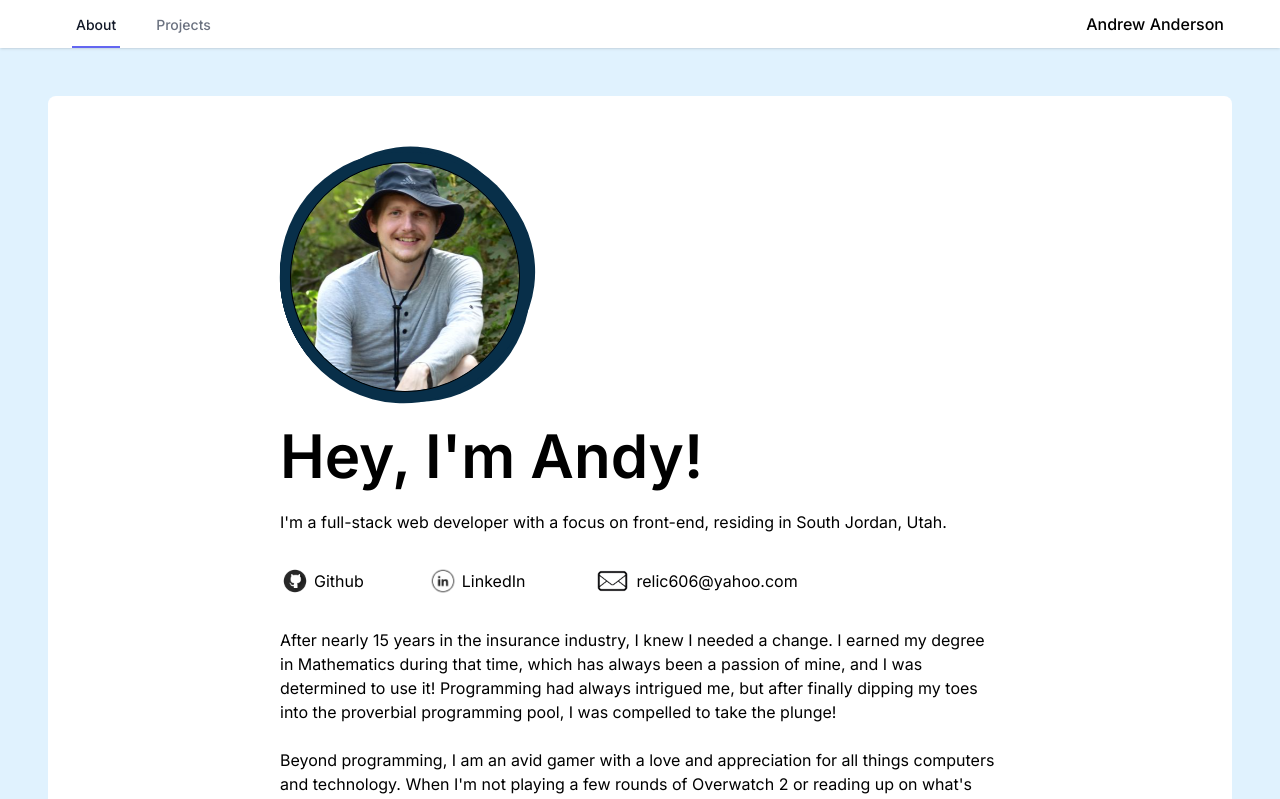
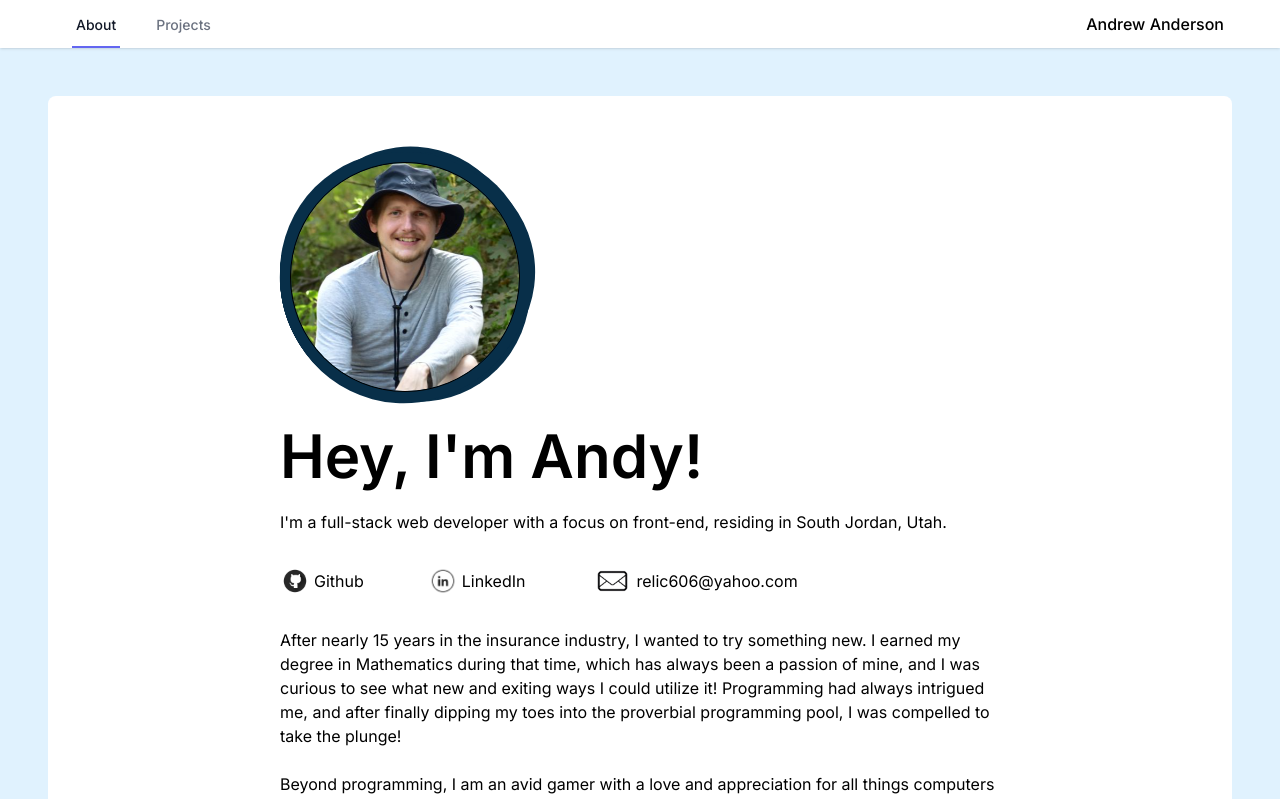
Before and after one commit to relic606/portfolio, a Next.js app: page / in a window 1280 px wide. Shown: the top 799 px of the page. Built offline with nearby package versions, Linux system fonts and the light colour scheme.

Commit message:
revised profile text

```diff
--- a/app/page.js
+++ b/app/page.js
@@ -6,7 +6,7 @@ import ProfileCircle from "./components/ProfileCircle";
 export default function App() {
 	return (
 		<main className="flex flex-row place-content-center sm:m-12 rounded-lg bg-white sm:p-8 mx-auto flex-wrap my-12 sm:gap-12">
-			<section className="rounded flex place-content-center flex-col p-6 sm:about-section sm:max-w-3xl">
+			<section className="rounded flex place-content-center flex-col p-6 sm:about-section sm:max-w-3xl ">
 				<div className="flex mx-auto sm:mx-0">
 					<ProfileCircle />
 				</div>
@@ -65,12 +65,12 @@ export default function App() {
 					</div>
 
 					<p>
-						After nearly 15 years in the insurance industry, I knew I needed a
-						change. I earned my degree in Mathematics during that time, which
-						has always been a passion of mine, and I was determined to use it!
-						Programming had always intrigued me, but after finally dipping my
-						toes into the proverbial programming pool, I was compelled to take
-						the plunge!
+						After nearly 15 years in the insurance industry, I wanted to try
+						something new. I earned my degree in Mathematics during that time,
+						which has always been a passion of mine, and I was curious to see
+						what new and exiting ways I could utilize it! Programming had always
+						intrigued me, and after finally dipping my toes into the proverbial
+						programming pool, I was compelled to take the plunge!
 					</p>
 					<br></br>
 					<p>
```
